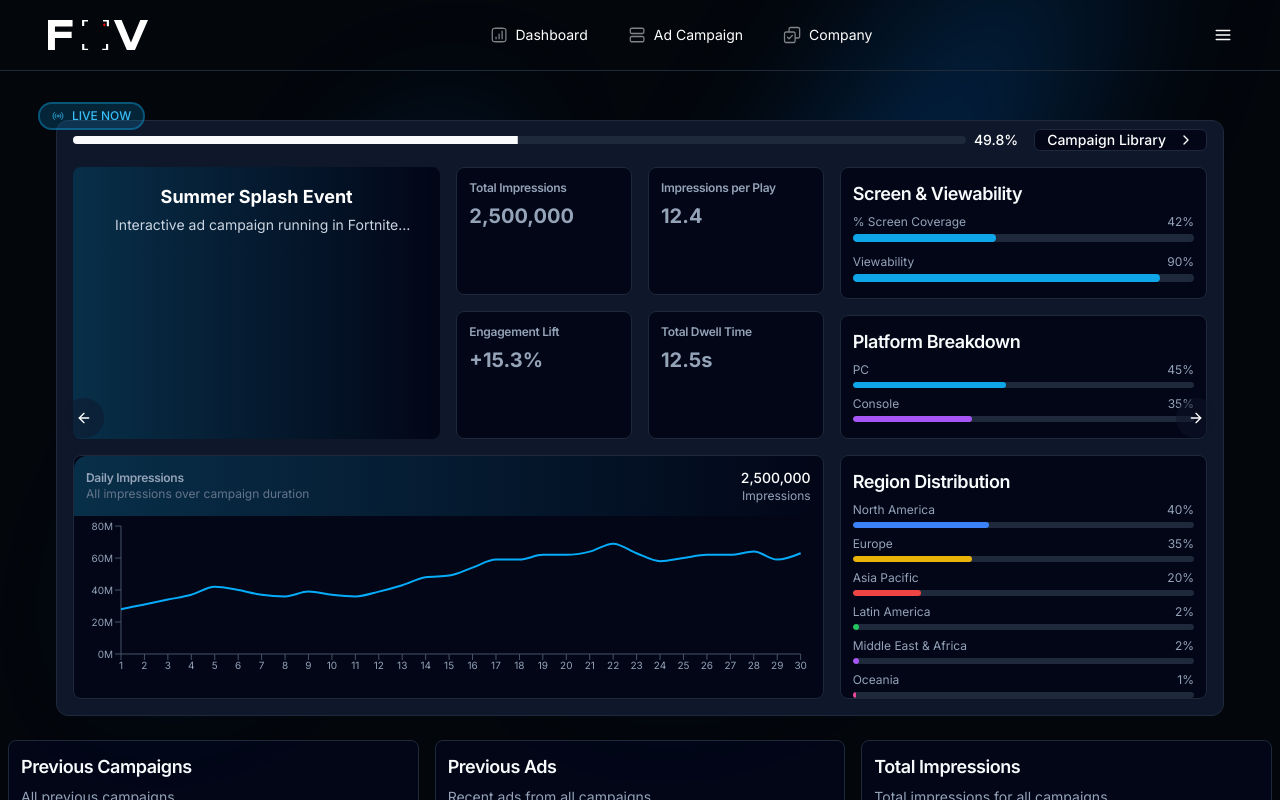
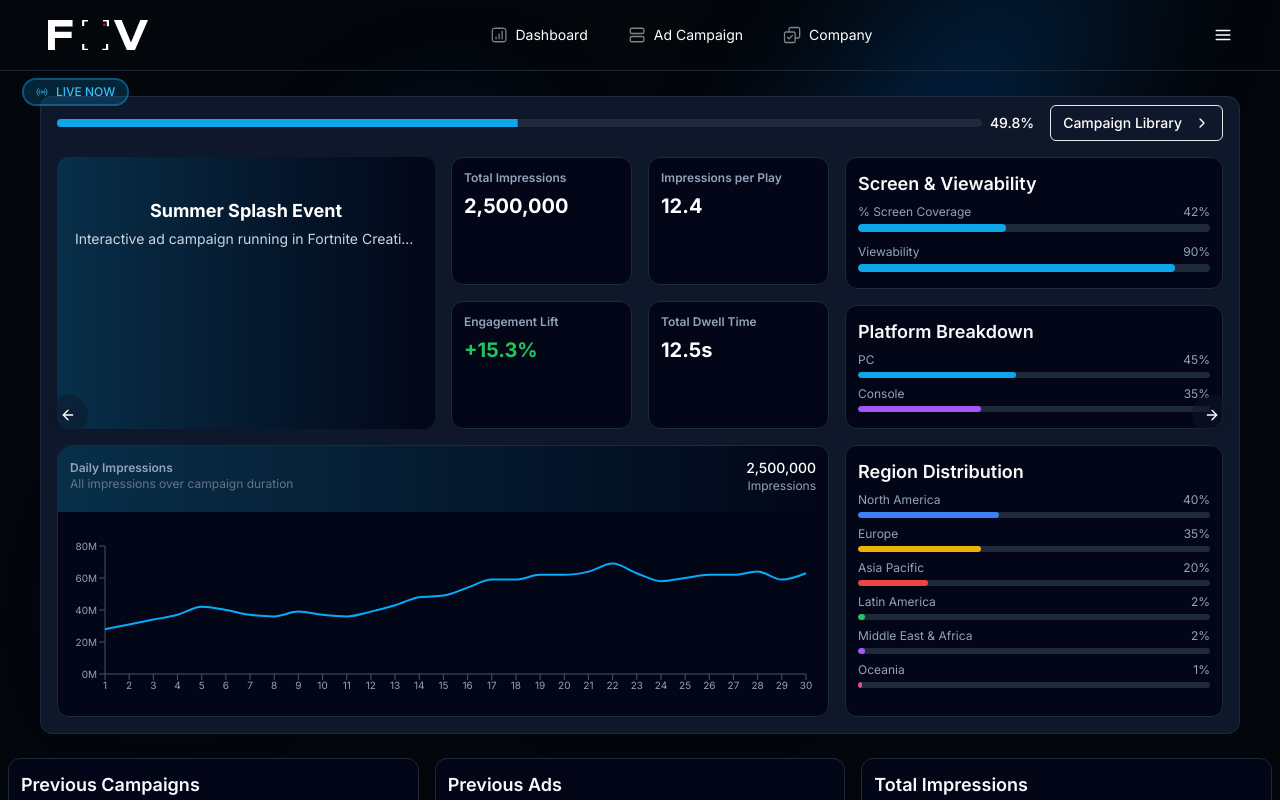
Before and after one commit to raf-fonseca/fov, a Next.js app: page /dashboard in a window 1280 px wide. Built offline with nearby package versions, Linux system fonts and the light colour scheme.

Commit message:
consistent UI across both codebases

```diff
--- a/app/(root)/dashboard/page.tsx
+++ b/app/(root)/dashboard/page.tsx
@@ -353,7 +353,7 @@
   return (
     <div className="flex min-h-screen flex-col bg-background dark mt-24">
       {/* Main content */}
-      <main className="flex-1 px-6 pt-6">
+      <main className="flex-1 px-2 ">
         <div className="container mx-auto">
           {/* Notification banner for upcoming campaigns */}
           {currentCampaign.status === "upcoming" && (
@@ -430,7 +430,7 @@
                     </div>
                   </div>
                 </div>
-                <Button variant="outline" size="sm" asChild>
+                <Button variant="outline" asChild>
                   <Link href="/campaigns">
                     Campaign Library <ChevronRight className="ml-1 h-4 w-4" />
                   </Link>
--- a/components/ui/button.tsx
+++ b/components/ui/button.tsx
@@ -5,27 +5,27 @@
 import { cn } from "@/lib/utils";
 
 const buttonVariants = cva(
-  "inline-flex items-center justify-center gap-2 whitespace-nowrap rounded-[10px] text-sm font-medium ring-offset-white transition-colors focus-visible:outline-none focus-visible:ring-2 focus-visible:ring-slate-950 focus-visible:ring-offset-2 disabled:pointer-events-none disabled:opacity-50 [&_svg]:pointer-events-none [&_svg]:size-4 [&_svg]:shrink-0 dark:ring-offset-slate-950 dark:focus-visible:ring-slate-300",
+  "inline-flex items-center justify-center gap-2 whitespace-nowrap rounded-md text-sm font-medium transition-all disabled:pointer-events-none disabled:opacity-50 [&_svg]:pointer-events-none [&_svg:not([class*='size-'])]:size-4 shrink-0 [&_svg]:shrink-0 outline-none focus-visible:border-ring focus-visible:ring-ring/50 focus-visible:ring-[3px] aria-invalid:ring-destructive/20 dark:aria-invalid:ring-destructive/40 aria-invalid:border-destructive",
   {
     variants: {
       variant: {
         default:
-          "bg-slate-900 text-slate-50 hover:bg-primary-50/70 dark:bg-slate-50 dark:text-slate-900 dark:hover:bg-slate-50/90",
+          "bg-primary text-primary-foreground shadow-xs hover:bg-primary/90",
         destructive:
-          "bg-red-500 text-slate-50 hover:bg-red-500/90 dark:bg-red-900 dark:text-slate-50 dark:hover:bg-red-900/90",
+          "bg-destructive text-white shadow-xs hover:bg-destructive/90 focus-visible:ring-destructive/20 dark:focus-visible:ring-destructive/40 dark:bg-destructive/60",
         outline:
-          "border border-slate-200 bg-white hover:bg-slate-100 hover:text-slate-900 dark:border-slate-800 dark:bg-slate-950 dark:hover:bg-slate-800 dark:hover:text-slate-50",
+          "border bg-background shadow-xs hover:bg-accent hover:text-accent-foreground dark:bg-input/30 dark:border-input dark:hover:bg-input/50",
         secondary:
-          "bg-slate-100 text-slate-900 hover:bg-slate-100/80 dark:bg-slate-800 dark:text-slate-50 dark:hover:bg-slate-800/80",
+          "bg-secondary text-secondary-foreground shadow-xs hover:bg-secondary/80",
         ghost:
-          "hover:bg-slate-100 hover:text-slate-900 dark:hover:bg-slate-800 dark:hover:text-slate-50",
-        link: "text-slate-900 underline-offset-4 hover:underline dark:text-slate-50",
+          "hover:bg-accent hover:text-accent-foreground dark:hover:bg-accent/50",
+        link: "text-primary underline-offset-4 hover:underline",
       },
       size: {
-        default: " px-4 py-2",
-        sm: "rounded-md px-3",
-        lg: " rounded-md px-8",
-        icon: "h-10 w-10",
+        default: "h-9 px-4 py-2 has-[>svg]:px-3",
+        sm: "h-8 rounded-md gap-1.5 px-3 has-[>svg]:px-2.5",
+        lg: "h-10 rounded-md px-6 has-[>svg]:px-4",
+        icon: "size-9",
       },
     },
     defaultVariants: {
@@ -35,24 +35,25 @@
   }
 );
 
-export interface ButtonProps
-  extends React.ButtonHTMLAttributes<HTMLButtonElement>,
-    VariantProps<typeof buttonVariants> {
+function Button({
+  className,
+  variant,
+  size,
+  asChild = false,
+  ...props
+}: React.ComponentProps<"button"> &
+  VariantProps<typeof buttonVariants> & {
     asChild?: boolean;
-}
+  }) {
+  const Comp = asChild ? Slot : "button";
 
-const Button = React.forwardRef<HTMLButtonElement, ButtonProps>(
-  ({ className, variant, size, asChild = false, ...props }, ref) => {
-    const Comp = asChild ? Slot : "button";
   return (
     <Comp
+      data-slot="button"
       className={cn(buttonVariants({ variant, size, className }))}
-        ref={ref}
       {...props}
     />
   );
 }
-);
-Button.displayName = "Button";
 
 export { Button, buttonVariants };
--- a/components/ui/card.tsx
+++ b/components/ui/card.tsx
@@ -1,79 +1,92 @@
-import * as React from "react"
+import * as React from "react";
 
-import { cn } from "@/lib/utils"
+import { cn } from "@/lib/utils";
 
-const Card = React.forwardRef<
-  HTMLDivElement,
-  React.HTMLAttributes<HTMLDivElement>
->(({ className, ...props }, ref) => (
+function Card({ className, ...props }: React.ComponentProps<"div">) {
+  return (
     <div
-    ref={ref}
+      data-slot="card"
       className={cn(
-      "rounded-lg border border-slate-200 bg-white text-slate-950 shadow-sm dark:border-slate-800 dark:bg-slate-950 dark:text-slate-50",
+        "bg-card text-card-foreground flex flex-col gap-6 rounded-xl border py-6 shadow-sm",
         className
       )}
       {...props}
     />
-))
-Card.displayName = "Card"
+  );
+}
 
-const CardHeader = React.forwardRef<
-  HTMLDivElement,
-  React.HTMLAttributes<HTMLDivElement>
->(({ className, ...props }, ref) => (
+function CardHeader({ className, ...props }: React.ComponentProps<"div">) {
+  return (
     <div
-    ref={ref}
-    className={cn("flex flex-col space-y-1.5 p-6", className)}
-    {...props}
-  />
-))
-CardHeader.displayName = "CardHeader"
-
-const CardTitle = React.forwardRef<
-  HTMLDivElement,
-  React.HTMLAttributes<HTMLDivElement>
->(({ className, ...props }, ref) => (
-  <div
-    ref={ref}
+      data-slot="card-header"
       className={cn(
-      "text-2xl font-semibold leading-none tracking-tight",
+        "@container/card-header grid auto-rows-min grid-rows-[auto_auto] items-start gap-1.5 px-6 has-data-[slot=card-action]:grid-cols-[1fr_auto] [.border-b]:pb-6",
         className
       )}
       {...props}
     />
-))
-CardTitle.displayName = "CardTitle"
+  );
+}
 
-const CardDescription = React.forwardRef<
-  HTMLDivElement,
-  React.HTMLAttributes<HTMLDivElement>
->(({ className, ...props }, ref) => (
+function CardTitle({ className, ...props }: React.ComponentProps<"div">) {
+  return (
     <div
-    ref={ref}
-    className={cn("text-sm text-slate-500 dark:text-slate-400", className)}
+      data-slot="card-title"
+      className={cn("leading-none font-semibold", className)}
       {...props}
     />
-))
-CardDescription.displayName = "CardDescription"
+  );
+}
 
-const CardContent = React.forwardRef<
-  HTMLDivElement,
-  React.HTMLAttributes<HTMLDivElement>
->(({ className, ...props }, ref) => (
-  <div ref={ref} className={cn("p-6 pt-0", className)} {...props} />
-))
-CardContent.displayName = "CardContent"
-
-const CardFooter = React.forwardRef<
-  HTMLDivElement,
-  React.HTMLAttributes<HTMLDivElement>
->(({ className, ...props }, ref) => (
+function CardDescription({ className, ...props }: React.ComponentProps<"div">) {
+  return (
     <div
-    ref={ref}
-    className={cn("flex items-center p-6 pt-0", className)}
+      data-slot="card-description"
+      className={cn("text-muted-foreground text-sm", className)}
       {...props}
     />
-))
-CardFooter.displayName = "CardFooter"
+  );
+}
 
-export { Card, CardHeader, CardFooter, CardTitle, CardDescription, CardContent }
+function CardAction({ className, ...props }: React.ComponentProps<"div">) {
+  return (
+    <div
+      data-slot="card-action"
+      className={cn(
+        "col-start-2 row-span-2 row-start-1 self-start justify-self-end",
+        className
+      )}
+      {...props}
+    />
+  );
+}
+
+function CardContent({ className, ...props }: React.ComponentProps<"div">) {
+  return (
+    <div
+      data-slot="card-content"
+      className={cn("px-6", className)}
+      {...props}
+    />
+  );
+}
+
+function CardFooter({ className, ...props }: React.ComponentProps<"div">) {
+  return (
+    <div
+      data-slot="card-footer"
+      className={cn("flex items-center px-6 [.border-t]:pt-6", className)}
+      {...props}
+    />
+  );
+}
+
+export {
+  Card,
+  CardHeader,
+  CardFooter,
+  CardTitle,
+  CardAction,
+  CardDescription,
+  CardContent,
+};
--- a/tailwind.config.ts
+++ b/tailwind.config.ts
@@ -1,7 +1,7 @@
-import type { Config } from "tailwindcss"
+import type { Config } from "tailwindcss";
+import colors from "tailwindcss/colors";
 
 const config = {
-  darkMode: ["class"],
   content: [
     "./pages/**/*.{ts,tsx}",
     "./components/**/*.{ts,tsx}",
@@ -18,30 +18,38 @@
     },
     extend: {
       colors: {
+        // Include specific Tailwind default colors we need
+        slate: colors.slate,
+        white: "#FFFFFF", // Override with true white
+        black: "#000000", // Override with true black
+        green: colors.green,
+        sky: colors.sky,
+        purple: colors.purple,
+
         primary: {
           500: "#FFFFFF99",
           50: " #0080FF",
           100: "#230E2C",
-          200: '#470257',
+          200: "#470257",
           DEFAULT: "#9234E8",
           foreground: "hsl(var(--primary-foreground))",
         },
         primary2: {
-          DEFAULT:"#AD1AAF",
-          50:"#E71CE8",
-          100:"#05778D",
-          200:"#10394D",
+          DEFAULT: "#AD1AAF",
+          50: "#E71CE8",
+          100: "#05778D",
+          200: "#10394D",
         },
         coral: {
           500: "#15BF59",
         },
         brown: {
-          DEFAULT:"#C6AC8F",
-          50:"#EFE7DD",
-          100:"#65625D",
-          200: '#C6AC8F',
-          300:"#E9DED3",
-          400: "#F3EFE8"
+          DEFAULT: "#C6AC8F",
+          50: "#EFE7DD",
+          100: "#65625D",
+          200: "#C6AC8F",
+          300: "#E9DED3",
+          400: "#F3EFE8",
         },
 
         grey: {
@@ -50,8 +58,6 @@
           400: "#AFAFAF", // Disabled - color name in figma
           50: "#F6F6F6", // White Grey - color name in figma
         },
-        black: "#000000",
-        white: "#FFFFFF",
         border: "hsl(var(--border))",
         input: "hsl(var(--input))",
         ring: "hsl(var(--ring))",
@@ -84,7 +90,7 @@
       fontFamily: {
         oxanium: ["var(--font-oxanium)"],
         averia: ["var(--font-averia)"],
-        poppins : ["var(--font-poppins)"]
+        poppins: ["var(--font-poppins)"],
       },
       backgroundImage: {
         "hero-img": "url('/assets/images/hero.png')",
@@ -119,17 +125,16 @@
         },
       },
       animation: {
-                aurora: "aurora 60s linear infinite",
+        aurora: "aurora 60s linear infinite",
 
         "accordion-down": "accordion-down 0.2s ease-out",
         "accordion-up": "accordion-up 0.2s ease-out",
-          scroll:
+        scroll:
           "scroll var(--animation-duration, 40s) var(--animation-direction, forwards) linear infinite",
-
       },
     },
   },
   plugins: [require("tailwindcss-animate")],
-} satisfies Config
+} satisfies Config;
 
-export default config
+export default config;
```
Lines whose indentation alone changed are shown as unchanged.
